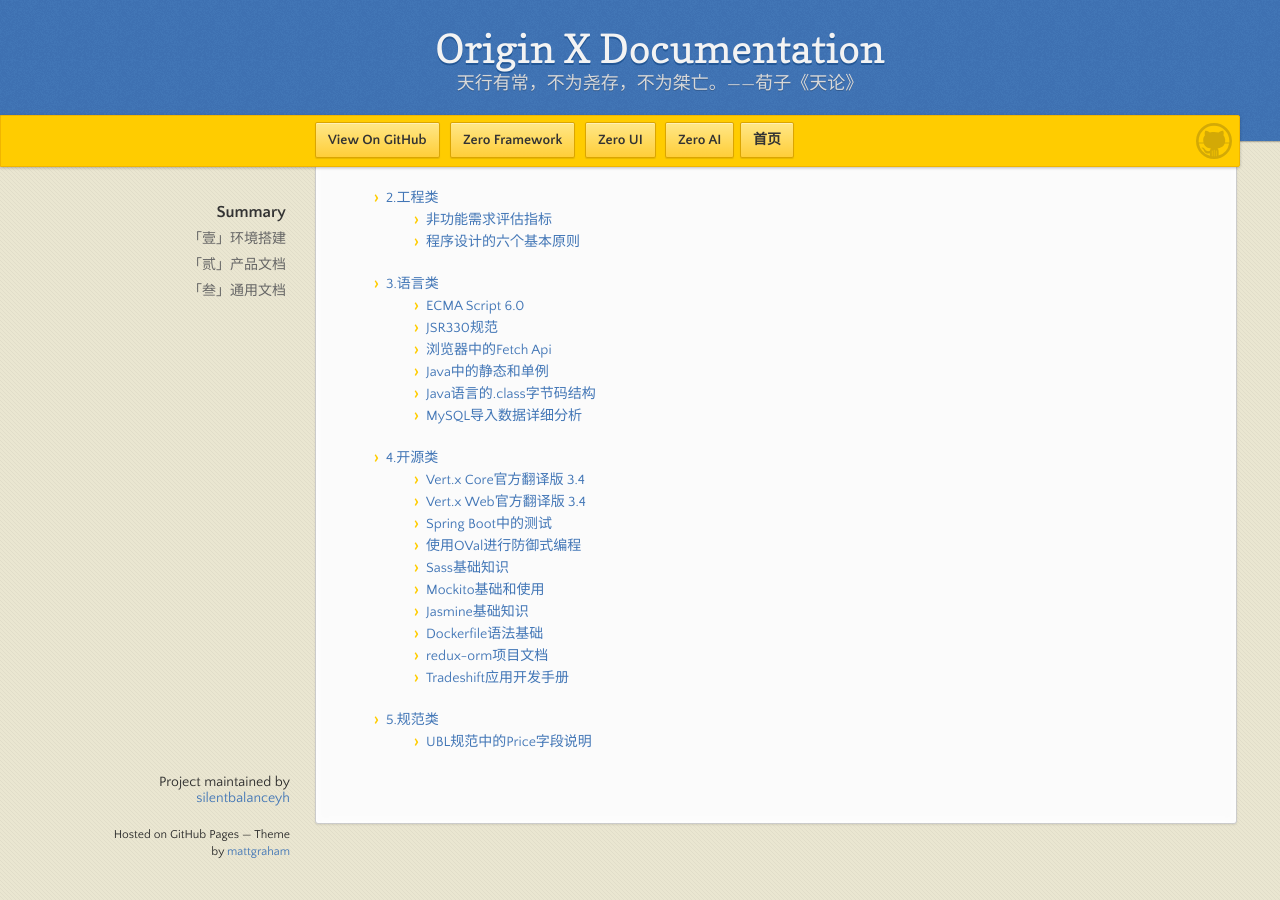
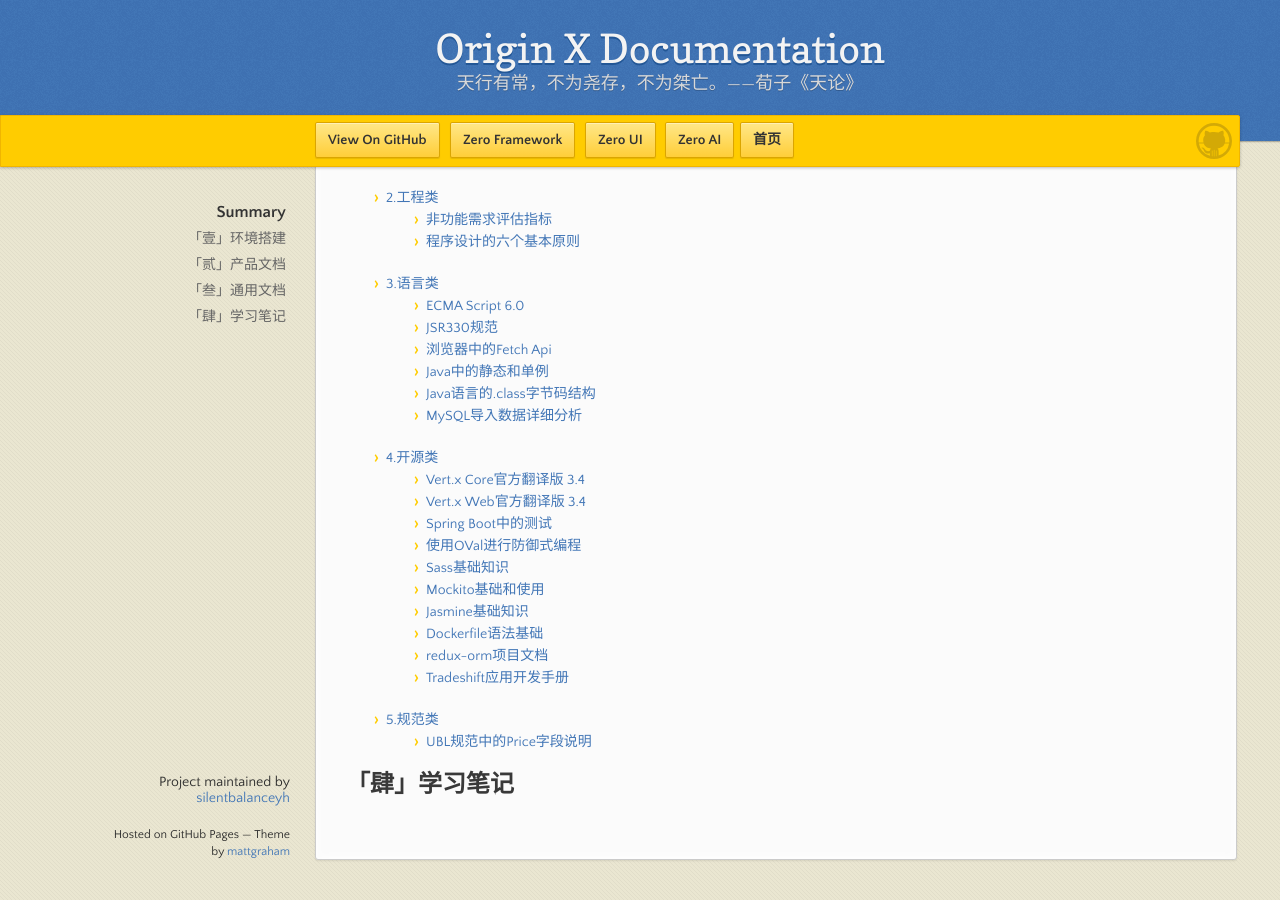
Before and after one commit to silentbalanceyh/mi-kb, a Jekyll site: the page built from SUMMARY.md, in a window 1280 px wide and 900 px high, scrolled down 1554 px. Built offline with Jekyll 4.4.1, drawn with Linux system fonts in a browser that asks for light colours; our own code applies the rules of GitHub Pages for plain Markdown files; before the commit the page ends 2418 px from its top, so only the background shows below that.

Commit message:
学习笔记

```diff
--- a/SUMMARY.md
+++ b/SUMMARY.md
@@ -86,3 +86,5 @@
     * [Tradeshift应用开发手册](uniform-documentation/open-source/010.tradeshift.md)
 * [5.规范类](uniform-documentation/specification/000.index.md)
     * [UBL规范中的Price字段说明](uniform-documentation/specification/001.ubl.md)
+
+## 「肆」学习笔记
```
